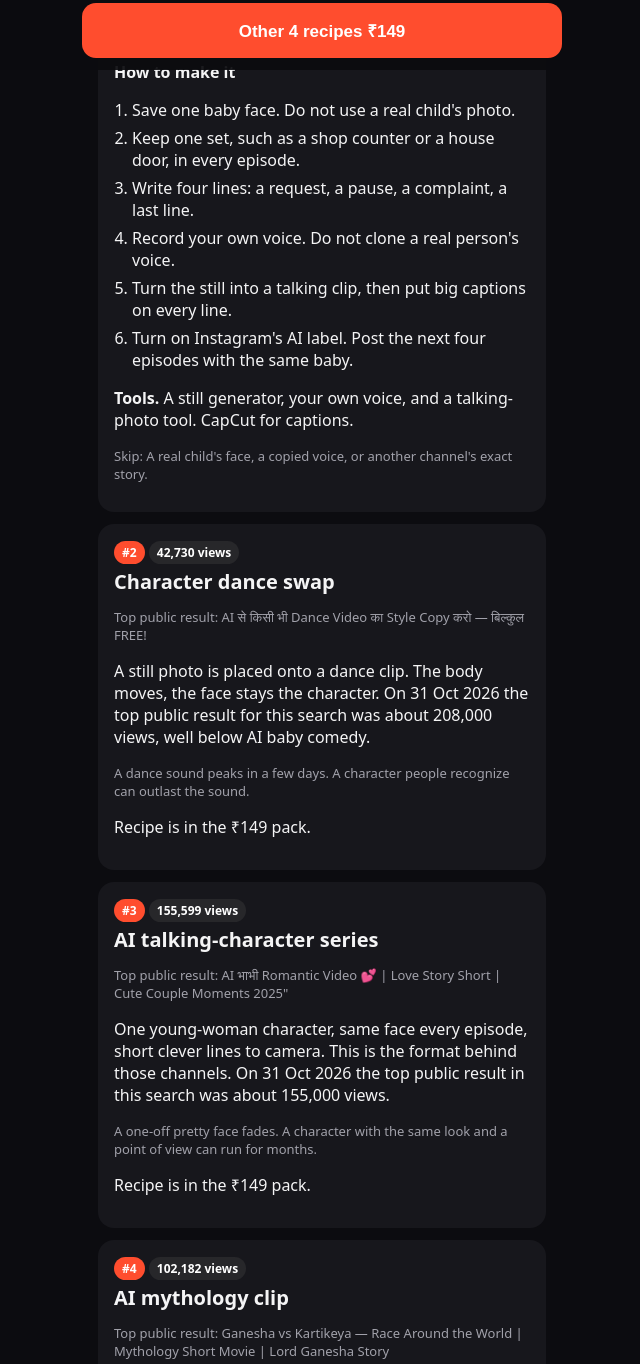
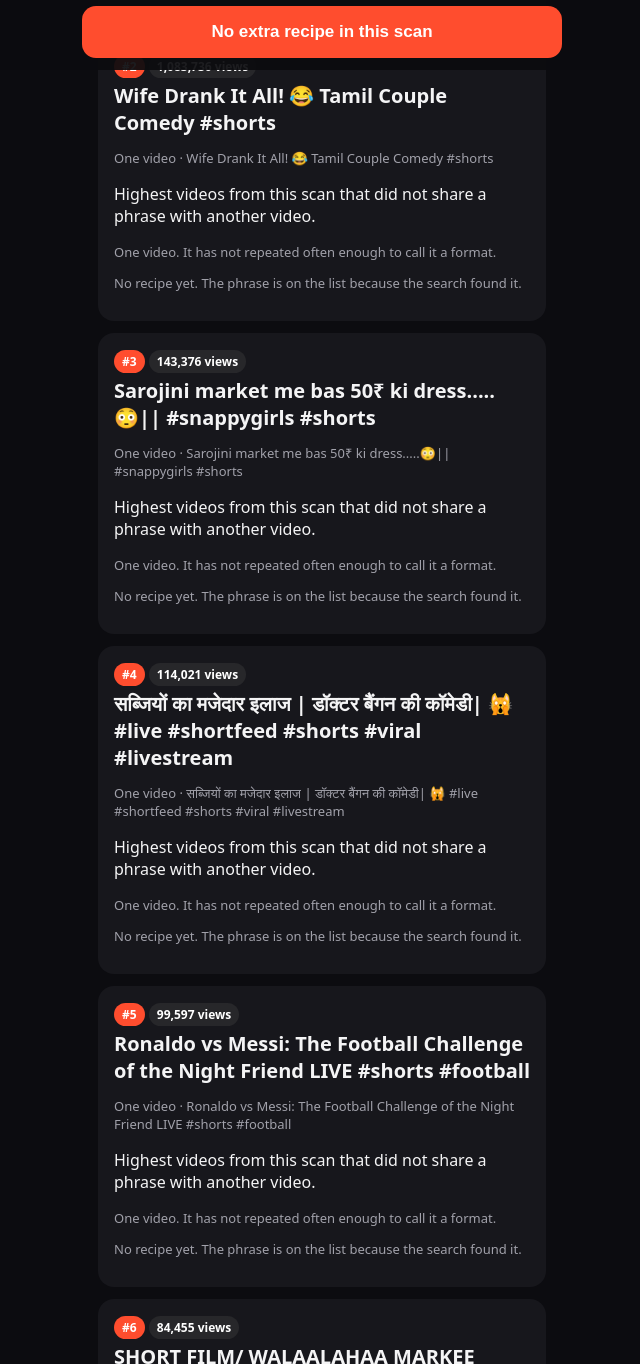
Before and after one commit to Abhishekrana254/abhichal, a plain HTML site: page index.html in a window 1280 px wide. Shown: the part 730-2094 px from the top of the page, without its empty margins (318-958 px from the left). Drawn offline with Linux system fonts and the light colour scheme.

Commit message:
Rebuild the list from a wide shorts search instead of fixed format names.

```diff
--- a/app.js
+++ b/app.js
@@ -14,9 +14,12 @@ function card(t) {
   const open = t.free || paid();
   const head = `<span class="tag">${esc(t.rank)}</span> <span class="tag dim">${views(t.signal_views)} views</span>`;
   const body = `<h2>${esc(t.title)}</h2>
-    <p class="meta">Top public result: ${esc(t.signal_title)}</p>
+    <p class="meta">${t.videos > 1 ? t.videos + " videos" : "One video"} · ${esc(t.signal_title)}</p>
     <p>${esc(t.what)}</p>
-    <p class="meta">${esc(t.lasts)}</p>`;
+    <p class="meta">${esc(t.lasts || "")}</p>`;
+  if (!t.make || !t.make.length) {
+    return `<article class="card">${head}${body}<p class="meta">No recipe yet. The phrase is on the list because the search found it.</p></article>`;
+  }
   if (!open) {
     return `<article class="locked">${head}${body}<p>Recipe is in the ₹149 pack.</p></article>`;
   }
@@ -32,12 +35,10 @@ function render(doc) {
   document.getElementById("updated").textContent = doc.updated;
   document.getElementById("source").textContent = doc.source;
   document.getElementById("list").innerHTML = doc.formats.map(card).join("");
-  const emerging = doc.emerging || [];
-  document.getElementById("emerging").innerHTML = emerging.length
-    ? emerging.map((row) => `<article class="locked"><span class="tag dim">${views(row.views)} views · ${row.videos} videos</span><h2>${esc(row.phrase)}</h2><p class="meta">${row.examples.map(esc).join("<br>")}</p></article>`).join("")
-    : "<p class=\"meta\">Nothing new repeated enough in this scan.</p>";
   const buy = document.getElementById("buy");
+  const locked = doc.formats.some((t) => t.make && t.make.length && !t.free && !paid());
   if (paid()) buy.textContent = "Pack is open";
+  else if (!locked) buy.textContent = "No extra recipe in this scan";
 }
 
 function unlock() {
@@ -101,7 +102,7 @@ document.getElementById("save").onclick = () => {
   paintLog();
 };
 
-fetch("./data/formats.json?v=5")
+fetch("./data/formats.json?v=6")
   .then((r) => r.json())
   .then((doc) => {
     window.FORMATS = doc;
--- a/data/formats.json
+++ b/data/formats.json
@@ -1,130 +1,150 @@
 {
-  "updated": "2026-10-31",
-  "source": "Known formats use a fixed YouTube search. A new format is a word that shows up in two or more different videos from a wide 'ai shorts' search and is not already on the list. A format that never says its name in the title still will not show up.",
+  "updated": "2026-11-01",
+  "source": "Built from a YouTube search for recent shorts, ai shorts, and reels. No format name is typed in. A card is a two-word phrase that showed up on more than one video. A phrase that is not in the title still will not be grouped.",
   "formats": [
     {
-      "id": "ai-baby",
+      "id": "video-1",
       "rank": "#1",
-      "title": "AI baby comedy skit",
-      "query": "ai baby comedy shorts",
-      "signal_views": 1590792,
-      "signal_title": "Baby Gaya Nani Ke Ghar Bina Bataye 😱👵 | Mummy Ko Pata Chala To Kya Hua? 😂 | Funny Baby Story",
+      "title": "I Spent 24 HOURS With The World’s SHORTEST Woman 👩🏼",
+      "kind": "video",
+      "signal_views": 1131406,
+      "signal_title": "I Spent 24 HOURS With The World’s SHORTEST Woman 👩🏼",
+      "examples": [
+        "I Spent 24 HOURS With The World’s SHORTEST Woman 👩🏼"
+      ],
+      "videos": 1,
       "free": true,
-      "lasts": "One random baby dies in about a week. The same face, same voice, and same set can keep going.",
-      "what": "A generic baby, an adult voice, one place, and a 30-second joke. Setup, complaint, punchline. This search returned several videos over 800,000 views on 31 Oct 2026, ahead of the other formats below.",
-      "make": [
-        "Save one baby face. Do not use a real child's photo.",
-        "Keep one set, such as a shop counter or a house door, in every episode.",
-        "Write four lines: a request, a pause, a complaint, a last line.",
-        "Record your own voice. Do not clone a real person's voice.",
-        "Turn the still into a talking clip, then put big captions on every line.",
-        "Turn on Instagram's AI label. Post the next four episodes with the same baby."
-      ],
-      "tools": "A still generator, your own voice, and a talking-photo tool. CapCut for captions.",
-      "avoid": "A real child's face, a copied voice, or another channel's exact story."
+      "lasts": "One video. It has not repeated often enough to call it a format.",
+      "what": "Highest videos from this scan that did not share a phrase with another video.",
+      "make": [],
+      "tools": "",
+      "avoid": ""
     },
     {
-      "id": "dance-swap",
+      "id": "video-2",
       "rank": "#2",
-      "title": "Character dance swap",
-      "query": "ai character dance shorts",
-      "signal_views": 42730,
-      "signal_title": "AI से किसी भी Dance Video का Style Copy करो — बिल्कुल FREE!",
-      "free": false,
-      "lasts": "A dance sound peaks in a few days. A character people recognize can outlast the sound.",
-      "what": "A still photo is placed onto a dance clip. The body moves, the face stays the character. On 31 Oct 2026 the top public result for this search was about 208,000 views, well below AI baby comedy.",
-      "make": [
-        "Pick a dance clip you can use, 8 to 15 seconds, one person in frame.",
-        "Use a character you made. Do not use a living person's photo.",
-        "Upload the still and the dance into a motion tool and export 9:16.",
-        "Keep the same character next time. A new face every video does not become a channel.",
-        "Label the video as AI."
+      "title": "Wife Drank It All! 😂 Tamil Couple Comedy #shorts",
+      "kind": "video",
+      "signal_views": 1083736,
+      "signal_title": "Wife Drank It All! 😂 Tamil Couple Comedy #shorts",
+      "examples": [
+        "Wife Drank It All! 😂 Tamil Couple Comedy #shorts"
       ],
-      "tools": "A motion tool such as Viggle or Kling, plus CapCut.",
-      "avoid": "A private person's face, or a celebrity's face, on the dance."
+      "videos": 1,
+      "free": true,
+      "lasts": "One video. It has not repeated often enough to call it a format.",
+      "what": "Highest videos from this scan that did not share a phrase with another video.",
+      "make": [],
+      "tools": "",
+      "avoid": ""
     },
     {
-      "id": "talking-girl",
+      "id": "video-3",
       "rank": "#3",
-      "title": "AI talking-character series",
-      "query": "ai girl talking shorts",
-      "signal_views": 155599,
-      "signal_title": "AI भाभी Romantic Video 💕 | Love Story Short | Cute Couple Moments 2025\"",
-      "free": false,
-      "lasts": "A one-off pretty face fades. A character with the same look and a point of view can run for months.",
-      "what": "One young-woman character, same face every episode, short clever lines to camera. This is the format behind those channels. On 31 Oct 2026 the top public result in this search was about 155,000 views.",
-      "make": [
-        "Design one original face and save it. Do not copy a real creator.",
-        "Write a 20-second line with one turn at the end.",
-        "Record your own voice or a voice you have the rights to.",
-        "Lip-sync the still. Same clothes, same room, so the channel is recognizable.",
-        "Label it as AI."
+      "title": "Sarojini market me bas 50₹ ki dress.....😳|| #snappygirls #shorts",
+      "kind": "video",
+      "signal_views": 143376,
+      "signal_title": "Sarojini market me bas 50₹ ki dress.....😳|| #snappygirls #shorts",
+      "examples": [
+        "Sarojini market me bas 50₹ ki dress.....😳|| #snappygirls #shorts"
       ],
-      "tools": "Still generator, lip-sync, CapCut captions.",
-      "avoid": "Copying a real creator's face, name, or exact videos."
+      "videos": 1,
+      "free": true,
+      "lasts": "One video. It has not repeated often enough to call it a format.",
+      "what": "Highest videos from this scan that did not share a phrase with another video.",
+      "make": [],
+      "tools": "",
+      "avoid": ""
     },
     {
-      "id": "mythology",
+      "id": "video-4",
       "rank": "#4",
-      "title": "AI mythology clip",
-      "query": "ai mythology god shorts",
-      "signal_views": 102182,
-      "signal_title": "Ganesha vs Kartikeya — Race Around the World | Mythology Short Movie | Lord Ganesha Story",
-      "free": false,
-      "lasts": "A single myth clip can spike. A series with the same art style lasts longer than a new god every upload.",
-      "what": "A short retelling of a known story, told in vertical video with AI images. On 31 Oct 2026 a public story result sat around 102,000 views. Tutorials about making these videos are common, which means many people are entering.",
-      "make": [
-        "Pick one story you can tell in 30 seconds. One event, not the whole epic.",
-        "Open on the conflict in the first two seconds.",
-        "Use one art style for the whole series.",
-        "Captions on every line. A calm voiceover, not a song on top of the words.",
-        "Label it as AI."
+      "title": "सब्जियों का मजेदार इलाज | डॉक्टर बैंगन की कॉमेडी| 🙀 #live #shortfeed #shorts #viral #livestream",
+      "kind": "video",
+      "signal_views": 114021,
+      "signal_title": "सब्जियों का मजेदार इलाज | डॉक्टर बैंगन की कॉमेडी| 🙀 #live #shortfeed #shorts #viral #livestream",
+      "examples": [
+        "सब्जियों का मजेदार इलाज | डॉक्टर बैंगन की कॉमेडी| 🙀 #live #shortfeed #shorts #viral #livestream"
       ],
-      "tools": "Still or video generator, your voice, CapCut.",
-      "avoid": "Stuffing five scenes into 15 seconds. The viewer never reaches the ending."
+      "videos": 1,
+      "free": true,
+      "lasts": "One video. It has not repeated often enough to call it a format.",
+      "what": "Highest videos from this scan that did not share a phrase with another video.",
+      "make": [],
+      "tools": "",
+      "avoid": ""
     },
     {
-      "id": "horror",
+      "id": "video-5",
       "rank": "#5",
-      "title": "AI horror episode",
-      "query": "ai horror story shorts",
-      "signal_views": 1718783,
-      "signal_title": "Haunted Ship - Bhoot Ki Kahani | A.I. Horror Story - Horror Story in Hindi | KM E200🔥🔥🔥",
-      "free": false,
-      "lasts": "Episode series last longer than one jump-scare. Number the episodes.",
-      "what": "A narrator, a dark still, and a story that ends on a turn. On 31 Oct 2026 this search mostly returned tutorials, the largest about 662,000 views. That is demand from people who want to make them, not a clean count of horror episodes. Treat this rank as softer than the baby skits.",
-      "make": [
-        "Episode number on screen from the first second.",
-        "Write 80 words. A normal start, one wrong detail, a last line that reframes it.",
-        "One narrator voice for the whole series.",
-        "Three stills only. Cut on the sentences, not on a beat drop.",
-        "End on the turn. Do not explain it.",
-        "Label it as AI."
+      "title": "Ronaldo vs Messi: The Football Challenge of the Night Friend LIVE #shorts #football",
+      "kind": "video",
+      "signal_views": 99597,
+      "signal_title": "Ronaldo vs Messi: The Football Challenge of the Night Friend LIVE #shorts #football",
+      "examples": [
+        "Ronaldo vs Messi: The Football Challenge of the Night Friend LIVE #shorts #football"
       ],
-      "tools": "Still generator, your voice, CapCut.",
-      "avoid": "Real people's faces, gore close-ups, and a new narrator every episode."
-    }
-  ],
-  "emerging": [
-    {
-      "phrase": "cartoon",
-      "videos": 3,
-      "views": 1441415,
-      "examples": [
-        "ai se cartoon video kaise banaye",
-        "How to Make AI Cartoon Shorts",
-        "How to Make Cartoon Videos with AI"
-      ]
+      "videos": 1,
+      "free": true,
+      "lasts": "One video. It has not repeated often enough to call it a format.",
+      "what": "Highest videos from this scan that did not share a phrase with another video.",
+      "make": [],
+      "tools": "",
+      "avoid": ""
     },
     {
-      "phrase": "stickman",
-      "videos": 3,
-      "views": 308503,
+      "id": "video-6",
+      "rank": "#6",
+      "title": "SHORT FILM/ WALAALAHAA MARKEE FULAY YIHIIN..?😂",
+      "kind": "video",
+      "signal_views": 84455,
+      "signal_title": "SHORT FILM/ WALAALAHAA MARKEE FULAY YIHIIN..?😂",
       "examples": [
-        "Viral Survival Stickman Videos Using AI",
-        "Full Stickman Animations on Autopilot",
-        "Create Stickman Animation with AI"
-      ]
+        "SHORT FILM/ WALAALAHAA MARKEE FULAY YIHIIN..?😂"
+      ],
+      "videos": 1,
+      "free": true,
+      "lasts": "One video. It has not repeated often enough to call it a format.",
+      "what": "Highest videos from this scan that did not share a phrase with another video.",
+      "make": [],
+      "tools": "",
+      "avoid": ""
+    },
+    {
+      "id": "video-7",
+      "rank": "#7",
+      "title": "పెళ్లాన్ని గజగజ వణికించాలె...😂SADANNA COMEDY VILLAGE COMEDY SHORT FILM | RS NANDA LATEST 2026",
+      "kind": "video",
+      "signal_views": 81933,
+      "signal_title": "పెళ్లాన్ని గజగజ వణికించాలె...😂SADANNA COMEDY VILLAGE COMEDY SHORT FILM | RS NANDA LATEST 2026",
+      "examples": [
+        "పెళ్లాన్ని గజగజ వణికించాలె...😂SADANNA COMEDY VILLAGE COMEDY SHORT FILM | RS NANDA LATEST 2026"
+      ],
+      "videos": 1,
+      "free": true,
+      "lasts": "One video. It has not repeated often enough to call it a format.",
+      "what": "Highest videos from this scan that did not share a phrase with another video.",
+      "make": [],
+      "tools": "",
+      "avoid": ""
+    },
+    {
+      "id": "video-8",
+      "rank": "#8",
+      "title": "BOUNTY HUNTERS | Sci-Fi Western Short Film (2026)",
+      "kind": "video",
+      "signal_views": 70029,
+      "signal_title": "BOUNTY HUNTERS | Sci-Fi Western Short Film (2026)",
+      "examples": [
+        "BOUNTY HUNTERS | Sci-Fi Western Short Film (2026)"
+      ],
+      "videos": 1,
+      "free": true,
+      "lasts": "One video. It has not repeated often enough to call it a format.",
+      "what": "Highest videos from this scan that did not share a phrase with another video.",
+      "make": [],
+      "tools": "",
+      "avoid": ""
     }
   ]
 }
--- a/sw.js
+++ b/sw.js
@@ -1,5 +1,5 @@
-const CACHE = "formatly-v5";
-const ASSETS = ["./", "./index.html", "./style.css?v=5", "./app.js?v=5", "./pay-config.js?v=5", "./data/formats.json?v=5", "./manifest.webmanifest", "./icons/icon-192.png", "./icons/icon-512.png"];
+const CACHE = "formatly-v6";
+const ASSETS = ["./", "./index.html", "./style.css?v=6", "./app.js?v=6", "./pay-config.js?v=6", "./data/formats.json?v=6", "./manifest.webmanifest", "./icons/icon-192.png", "./icons/icon-512.png"];
 self.addEventListener("install", (e) => {
   e.waitUntil(caches.open(CACHE).then((c) => c.addAll(ASSETS)).then(() => self.skipWaiting()));
 });
```
Also changed, not shown: data/recipes.json (added, +60 -0 lines), index.html (+9 -12 lines), 1 other file.
